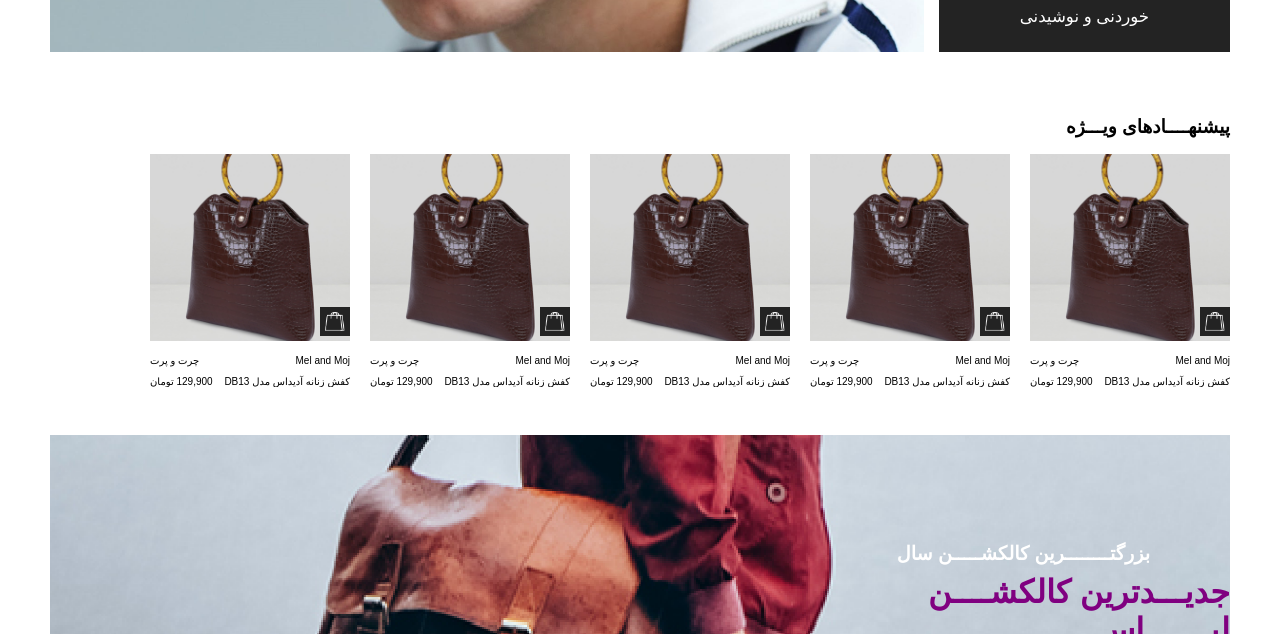
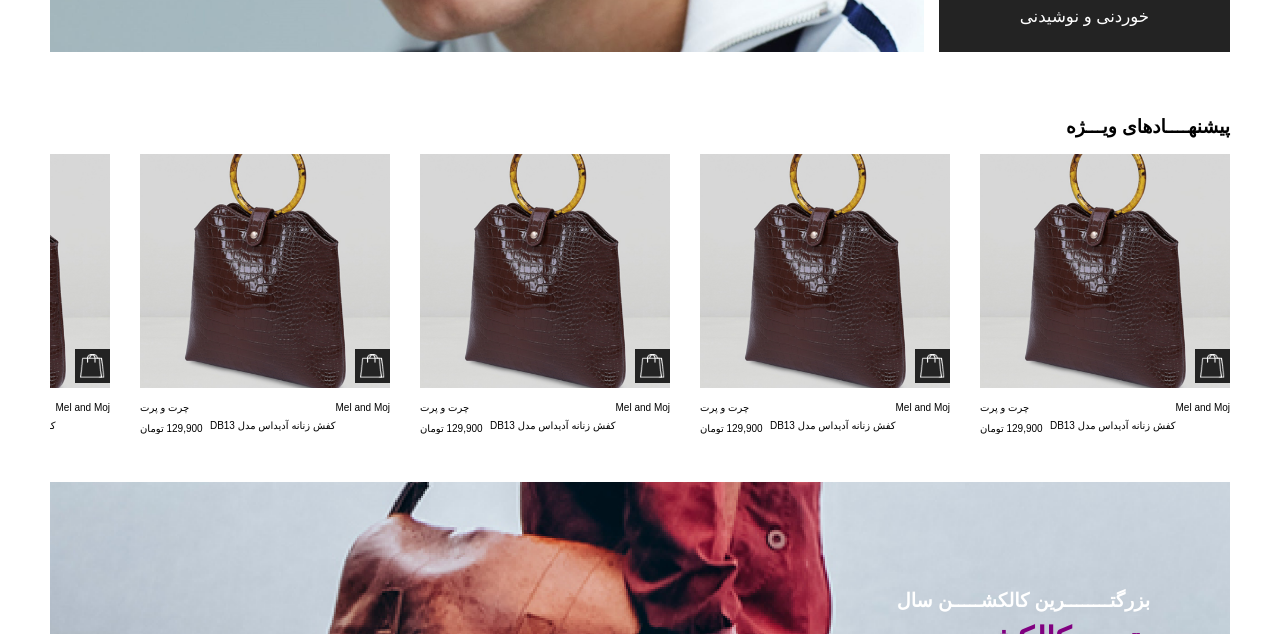
Before and after one commit to alvansaz/Shopping-Site, a plain HTML site: page index.html in a window 1280 px wide. Shown: the part 681-1315 px from the top of the page. Drawn offline with Linux system fonts and the light colour scheme.

Commit message:
gaps in offers section and image sizes changed

```diff
--- a/style.css
+++ b/style.css
@@ -368,7 +368,7 @@ header {
     overflow: auto;
     white-space: nowrap;
     /*border: lightblue solid 2px;*/
-    gap: 20px;
+    gap: 30px;
 }
 
 .offer {
@@ -382,11 +382,11 @@ header {
 }
 
 .ofr-img {
-    width: 200px;
+    width: 250px;
 }
 
 .shopping-icon {
-    width: 30px;
+    width: 35px;
     padding: 5px;
     position: absolute;
     /*border: 3px purple solid;*/
```
